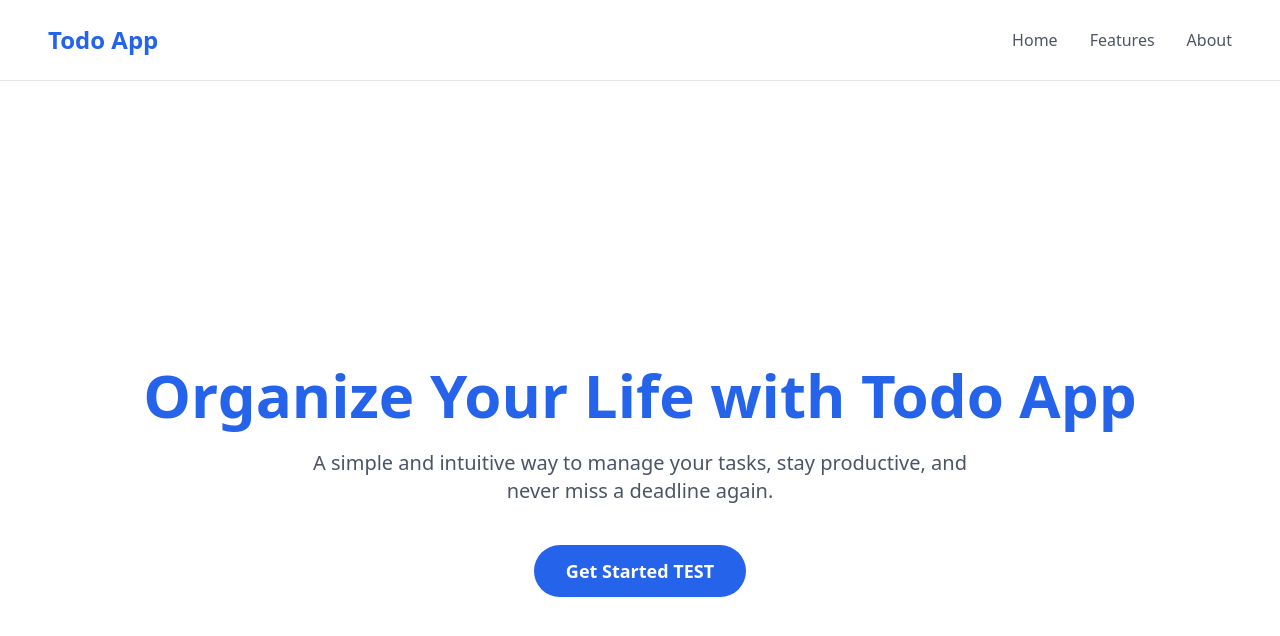
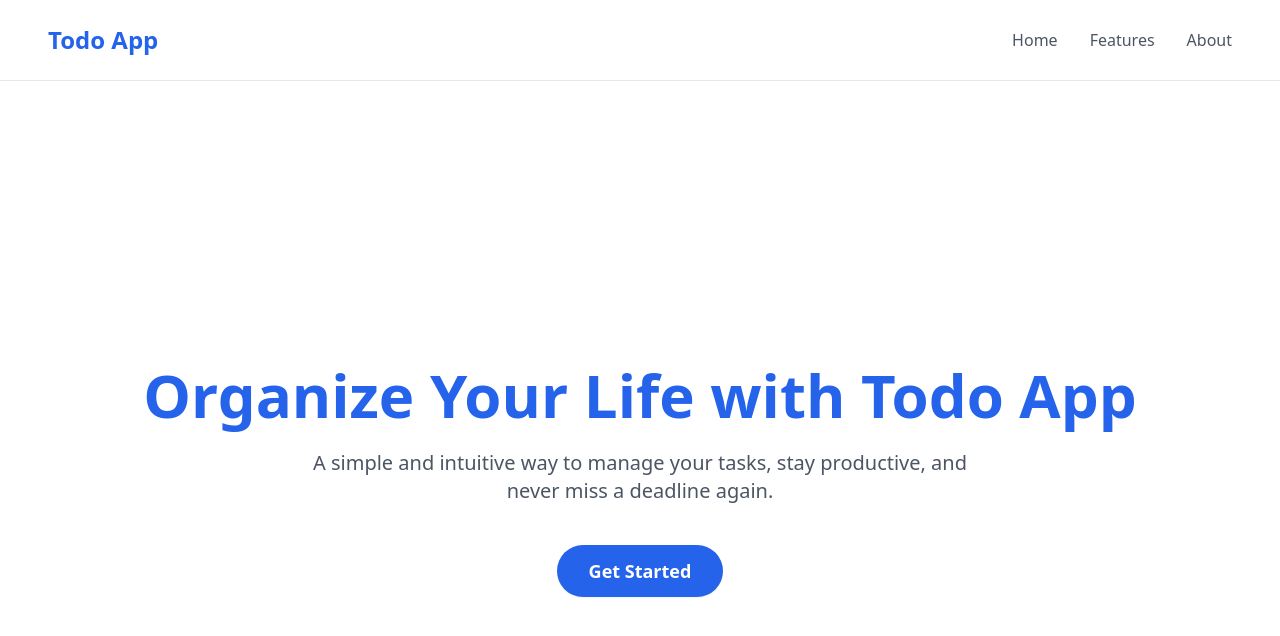
Before and after one commit to bhavinmatariya/agentic-todo-app, a Next.js app in the folder frontend/: page / in a window 1280 px wide. Shown: the top 636 px of the page. Built offline with nearby package versions, Linux system fonts and the light colour scheme.

Commit message:
revert test edit 12

```diff
--- a/frontend/src/app/page.tsx
+++ b/frontend/src/app/page.tsx
@@ -35,7 +35,7 @@ export default function Home() {
           href="#"
           className="mt-4 rounded-full bg-blue-600 px-8 py-3 text-lg font-semibold text-white shadow-sm transition-colors hover:bg-blue-700"
         >
-          Get Started TEST
+          Get Started
         </a>
       </main>
     </>
```
